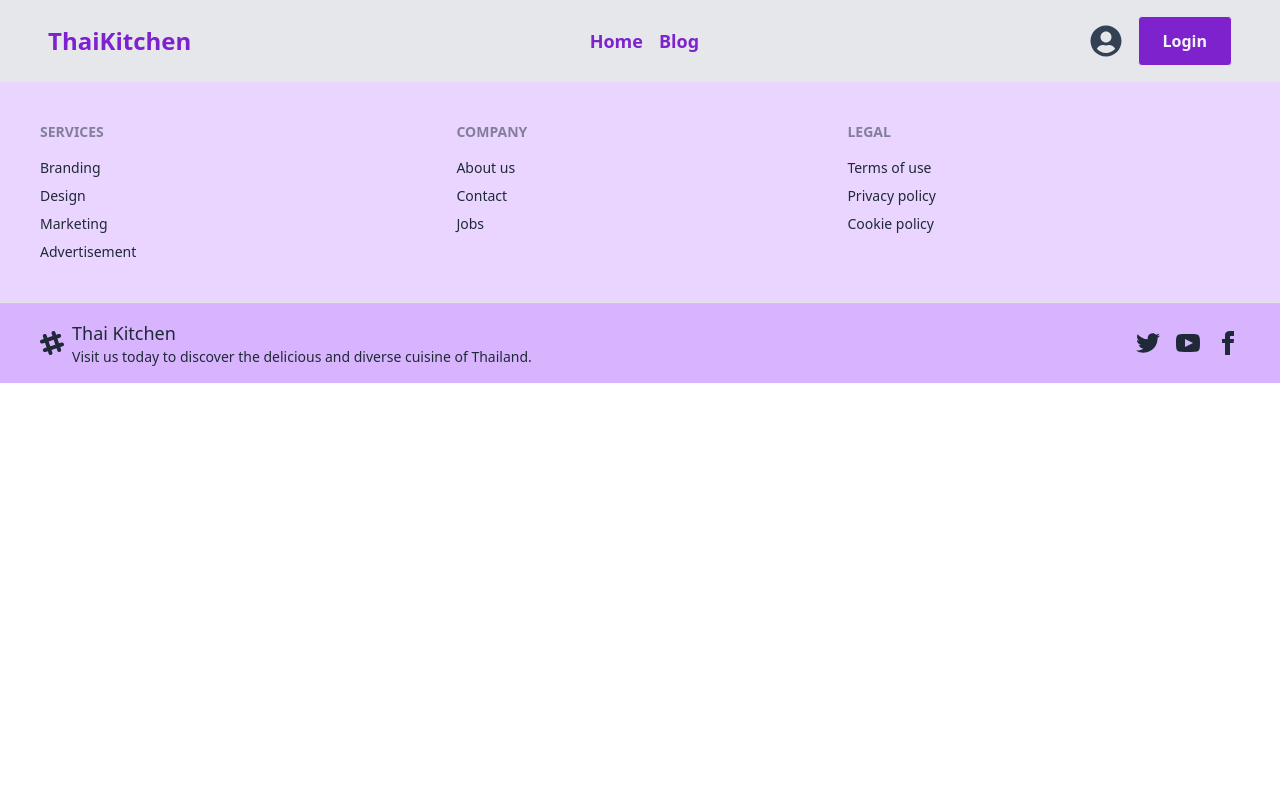
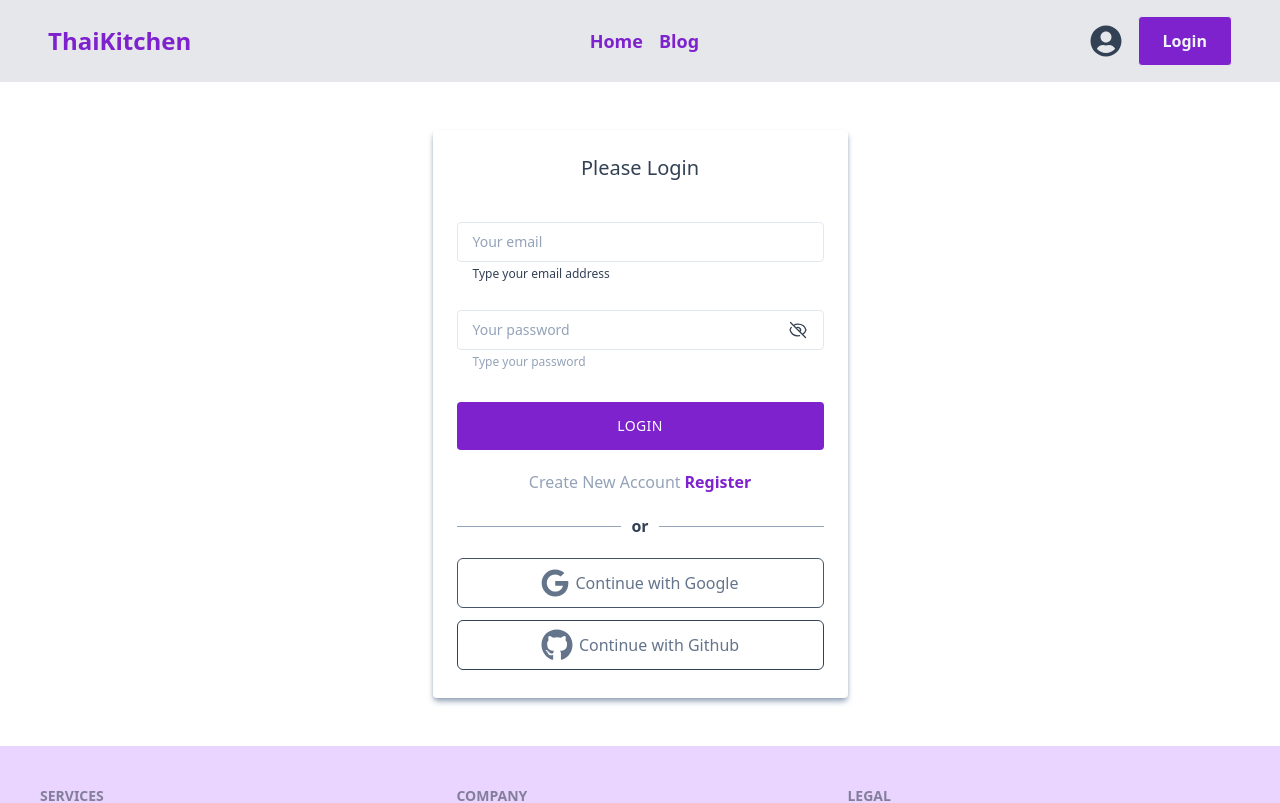
Before and after one commit to mahdee18/Thai-kitchen-client, a React (Vite) app: page /login in a window 1280 px wide. Shown: the top 803 px of the page. Built offline with nearby package versions, Linux system fonts and the light colour scheme.

Commit message:
Design login page

```diff
--- a/src/components/Login/Login.jsx
+++ b/src/components/Login/Login.jsx
@@ -1,11 +1,108 @@
-import React from 'react';
+import React from "react";
+import { FaGithub, FaGoogle } from "react-icons/fa";
+import { Link } from "react-router-dom";
+// import google from "../../../public/icons/google.png";
+// import github from "../../../public/icons/github.png";
 
 const Login = () => {
-    return (
-        <div>
+  return (
+    <section className="max-w-7xl mx-auto px-4 py-12">
+      {/* Component: Card with form */}
+      <form className="max-w-[415px] mx-auto overflow-hidden bg-white rounded shadow-md text-slate-500 shadow-slate-400">
+        {/* Body*/}
+        <div className="p-6">
+          <header className="mb-4 text-center">
+            <h3 className="text-xl font-medium text-slate-700">Please Login</h3>
+          </header>
+          <div className="flex flex-col">
+            {/* Input field */}
+            <div className="relative my-6">
+              <input
+                id="id-b03"
+                type="email"
+                name="id-b03"
+                placeholder="your name"
+                className="relative w-full h-10 px-4 text-sm placeholder-transparent transition-all border rounded outline-none peer border-slate-200 text-slate-500 autofill:bg-white invalid:border-pink-500 invalid:text-pink-500 focus:border-purple-500 focus:outline-none invalid:focus:border-pink-500 disabled:cursor-not-allowed disabled:bg-slate-50 disabled:text-slate-400"
+              />
+              <label
+                htmlFor="id-b03"
+                className="absolute left-2 -top-2 z-[1] px-2 text-xs text-slate-400 transition-all before:absolute before:top-0 before:left-0 before:z-[-1] before:block before:h-full before:w-full before:bg-white before:transition-all peer-placeholder-shown:top-2.5 peer-placeholder-shown:text-sm peer-required:after:text-pink-500 peer-required:after:content-['\00a0*'] peer-invalid:text-pink-500 peer-focus:-top-2 peer-focus:text-xs peer-focus:text-purple-500 peer-invalid:peer-focus:text-pink-500 peer-disabled:cursor-not-allowed peer-disabled:text-slate-400 peer-disabled:before:bg-transparent"
+              >
+                Your email
+              </label>
+              <small className="absolute flex justify-between w-full px-4 py-1 text-xs transition text-slate-700 peer-invalid:text-pink-500">
+                <span>Type your email address</span>
+              </small>
+            </div>
+            {/* Input field */}
+            <div className="relative my-6">
+              <input
+                id="id-b13"
+                type="password"
+                name="id-b13"
+                placeholder="your password"
+                className="relative w-full h-10 px-4 pr-12 text-sm placeholder-transparent transition-all border rounded outline-none peer border-slate-200 text-slate-500 autofill:bg-white invalid:border-pink-500 invalid:text-pink-500 focus:border-purple-500 focus:outline-none invalid:focus:border-pink-500 disabled:cursor-not-allowed disabled:bg-slate-50 disabled:text-slate-400"
+              />
+              <label
+                htmlFor="id-b13"
+                className="absolute left-2 -top-2 z-[1] px-2 text-xs text-slate-400 transition-all before:absolute before:top-0 before:left-0 before:z-[-1] before:block before:h-full before:w-full before:bg-white before:transition-all peer-placeholder-shown:top-2.5 peer-placeholder-shown:text-sm peer-required:after:text-pink-500 peer-required:after:content-['\00a0*'] peer-invalid:text-pink-500 peer-focus:-top-2 peer-focus:text-xs peer-focus:text-purple-500 peer-invalid:peer-focus:text-pink-500 peer-disabled:cursor-not-allowed peer-disabled:text-slate-700 peer-disabled:before:bg-transparent"
+              >
+                Your password
+              </label>
+              <svg
+                xmlns="http://www.w3.org/2000/svg"
+                className="absolute top-2.5 right-4 h-5 w-5 stroke-slate-700 cursor-pointer peer-disabled:cursor-not-allowed"
+                fill="none"
+                viewBox="0 0 24 24"
+                stroke="currentColor"
+                strokeWidth="1.5"
+              >
+                <path
+                  strokeLinecap="round"
+                  strokeLinejoin="round"
+                  d="M13.875 18.825A10.05 10.05 0 0112 19c-4.478 0-8.268-2.943-9.543-7a9.97 9.97 0 011.563-3.029m5.858.908a3 3 0 114.243 4.243M9.878 9.878l4.242 4.242M9.88 9.88l-3.29-3.29m7.532 7.532l3.29 3.29M3 3l3.59 3.59m0 0A9.953 9.953 0 0112 5c4.478 0 8.268 2.943 9.543 7a10.025 10.025 0 01-4.132 5.411m0 0L21 21"
+                />
+              </svg>
+              <small className="absolute flex justify-between w-full px-4 py-1 text-xs transition text-slate-400 peer-invalid:text-pink-500">
+                <span>Type your password</span>
+              </small>
+            </div>
+          </div>
+        </div>
+        {/* Action base sized basic button */}
+        <div className="flex justify-end p-6 -mt-5">
+          <button
+            type="submit"
+            className="btn border-0 inline-flex items-center justify-center w-full h-10 gap-2 px-5 text-sm font-medium tracking-wide text-white transition duration-300 rounded focus-visible:outline-none whitespace-nowrap bg-purple-700 disabled:cursor-not-allowed disabled:borde"
+          >
+            <span>Login</span>
+          </button>
+        </div>
+        <div className="-mt-1 text-center text-md transition text-slate-400 peer-invalid:text-pink-500">
+        Create New Account
+          <Link className="ml-1 text-purple-700 font-semibold" to="/register">
+            Register
+          </Link>
+        </div>
+        <div className="w-full px-6 flex items-center text-center mx-auto py-5">
+          <hr className="flex-1 border-t border-slate-400" />
+          <span className="my-0 mx-[10px] font-bold text-slate-700">or</span>
+          <hr className="flex-1 border-t border-slate-400" />
+        </div>
+        <div className="flex items-center justify-center gap-[6px] w-ful; mx-6 h-[50px] border border-slate-600 rounded-md cursor-pointer">
+          {/* <img  src={google} alt="" /> */}
+          <FaGoogle className="w-7 h-7 rounded-md"></FaGoogle>
+          <span>Continue with Google</span>
+        </div>
 
+        <div className="flex items-center justify-center gap-[6px] w-ful; mx-6 h-[50px] border border-slate-700 rounded-md cursor-pointer mt-3 mb-7">
+          <FaGithub className="w-8 h-8 rounded-md"></FaGithub>
+          <span>Continue with Github</span>
         </div>
-    );
+      </form>
+      {/* End Card with form */}
+    </section>
+  );
 };
 
 export default Login;
```
